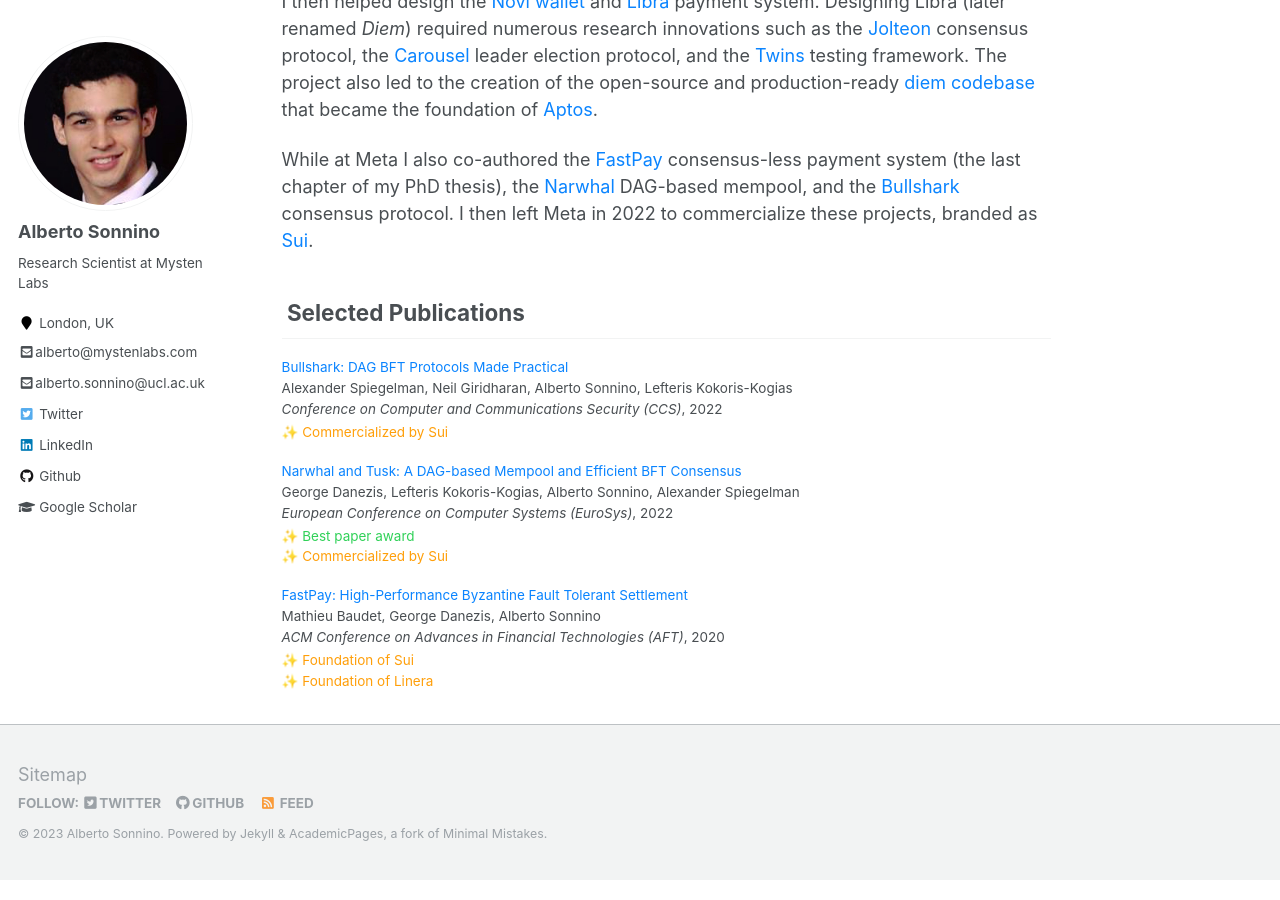
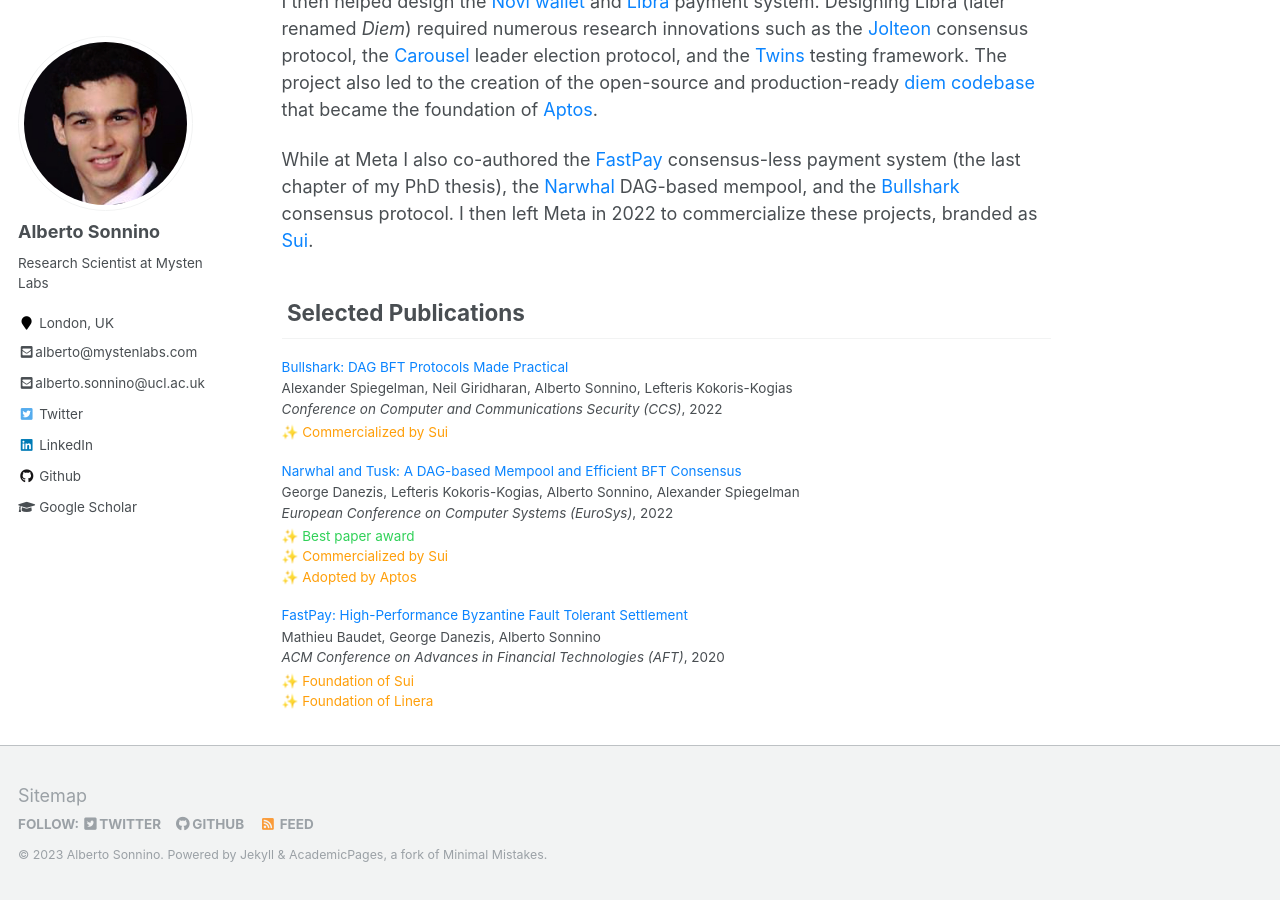
Before and after one commit to asonnino/asonnino.github.io, a Jekyll site: the page built from _pages/about.md, in a window 1280 px wide and 900 px high, scrolled down 878 px. Built offline with Jekyll 4.4.1, drawn with Linux system fonts in a browser that asks for light colours.

Commit message:
Update narwhal adaption

```diff
--- a/_data/papers.json
+++ b/_data/papers.json
@@ -248,7 +248,7 @@
     "filename": "narwhal-and-tusk.pdf",
     "code": "https://github.com/asonnino/narwhal",
     "awards": ["Best paper award"],
-    "adoptions": ["Commercialized by Sui"]
+    "adoptions": ["Commercialized by Sui", "Adopted by Aptos"]
   },
   {
     "category": "publication",
```
